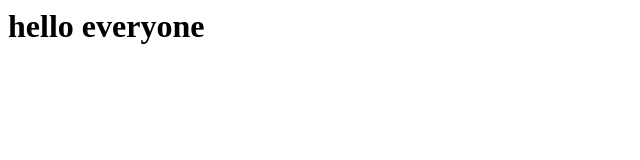
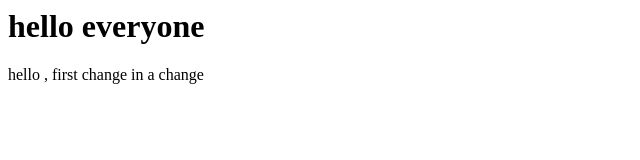
Before and after one commit to Lightmeng/First, a plain HTML site: page index.html in a window 1280 px wide. Shown: the whole page, without its empty margins (0-640 px from the left). Drawn offline with Linux system fonts and the light colour scheme.

Commit message:
added a p tag to index.html

```diff
--- a/index.html
+++ b/index.html
@@ -5,4 +5,7 @@
    <h1>
      hello everyone
    </h1>
+    <p>
+      hello , first change in a change
+    </p>
     </html>
```
